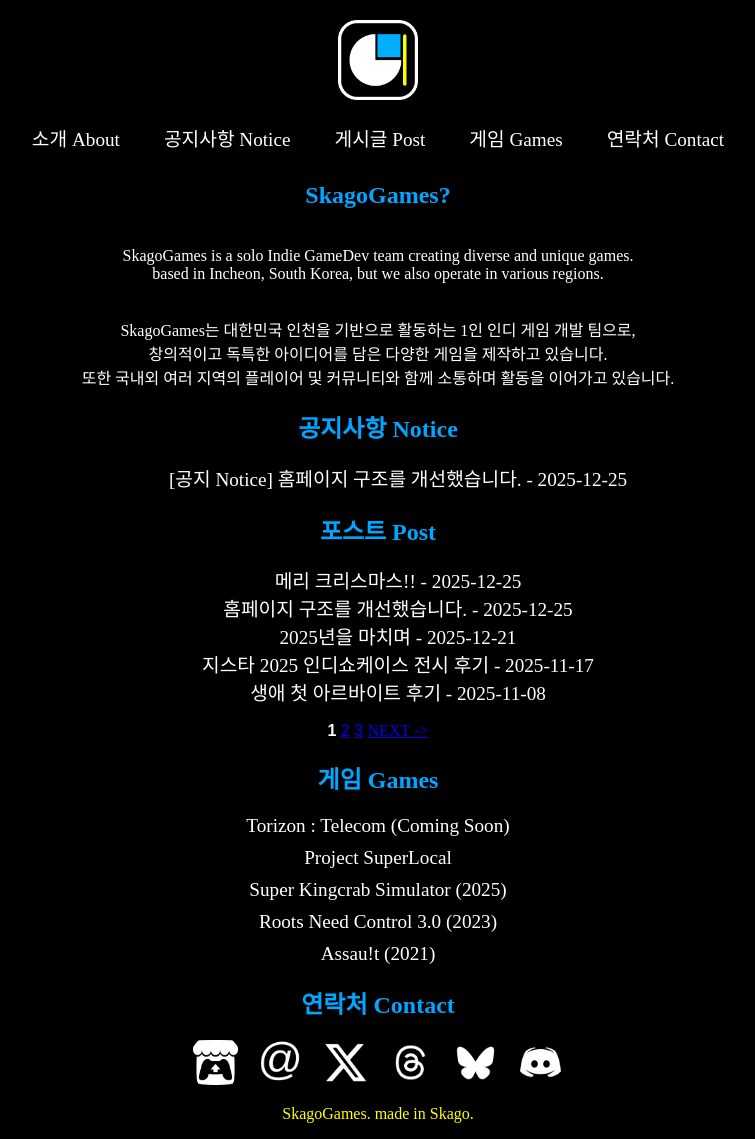
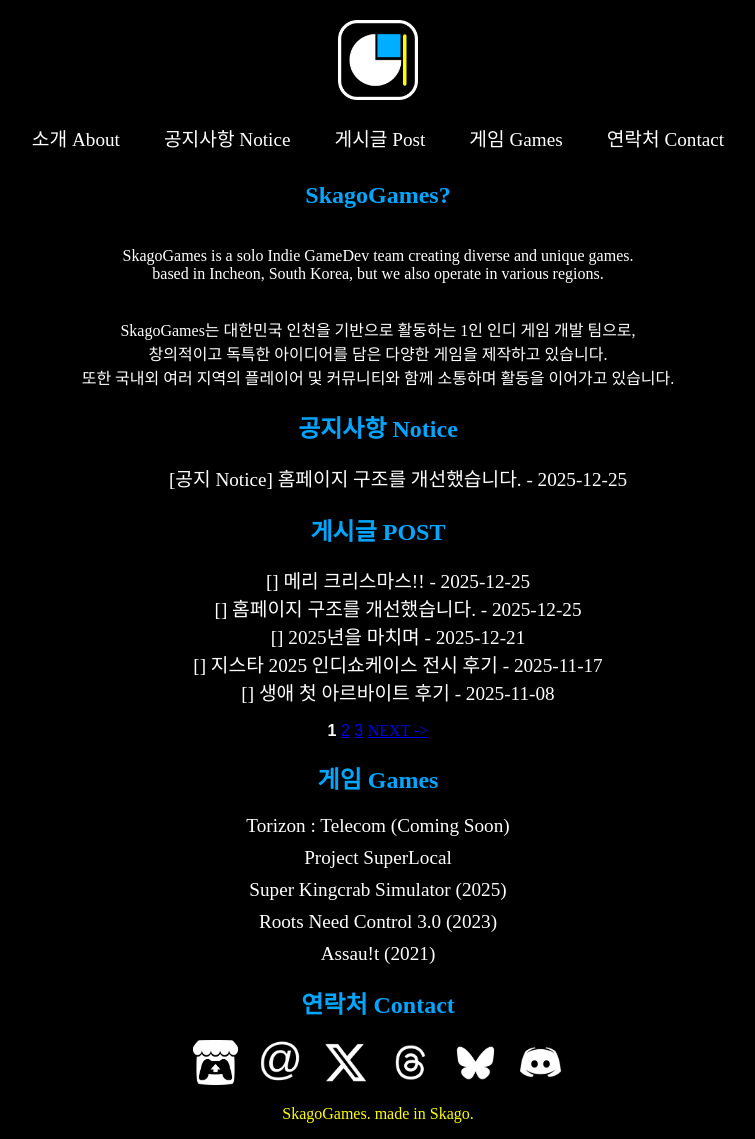
Before and after one commit to ApexNAM/ApexNAM.github.io, a Jekyll site: the page built from index.html, in a window 1280 px wide and 1139 px high. Shown: the whole window, without its empty margins (262-1017 px from the left). Built offline with Jekyll 4.4.1, drawn with Linux system fonts in a browser that asks for light colours; some web fonts are replaced; the list of posts is cut into pages by our own code.

Commit message:
tag 추가

```diff
--- a/index.html
+++ b/index.html
@@ -63,11 +63,11 @@
 
 
         <section id="post" class="section">
-            <h1 class="center_font">포스트 Post</h1>
+            <h1 class="center_font">게시글 POST</h1>
             <ul>
                 {% for post in paginator.posts %}
                     <p class="game-list center_font">
-                        <a href="{{ post.url }}">{{ post.title }}<span> - {{ post.date | date: "%Y-%m-%d" }}</span></a>
+                        <a href="{{ post.url }}">[{{ post.tag }}] {{ post.title }}<span> - {{ post.date | date: "%Y-%m-%d" }}</span></a>
                     </p>
                 {% endfor %}
             </ul>
```
